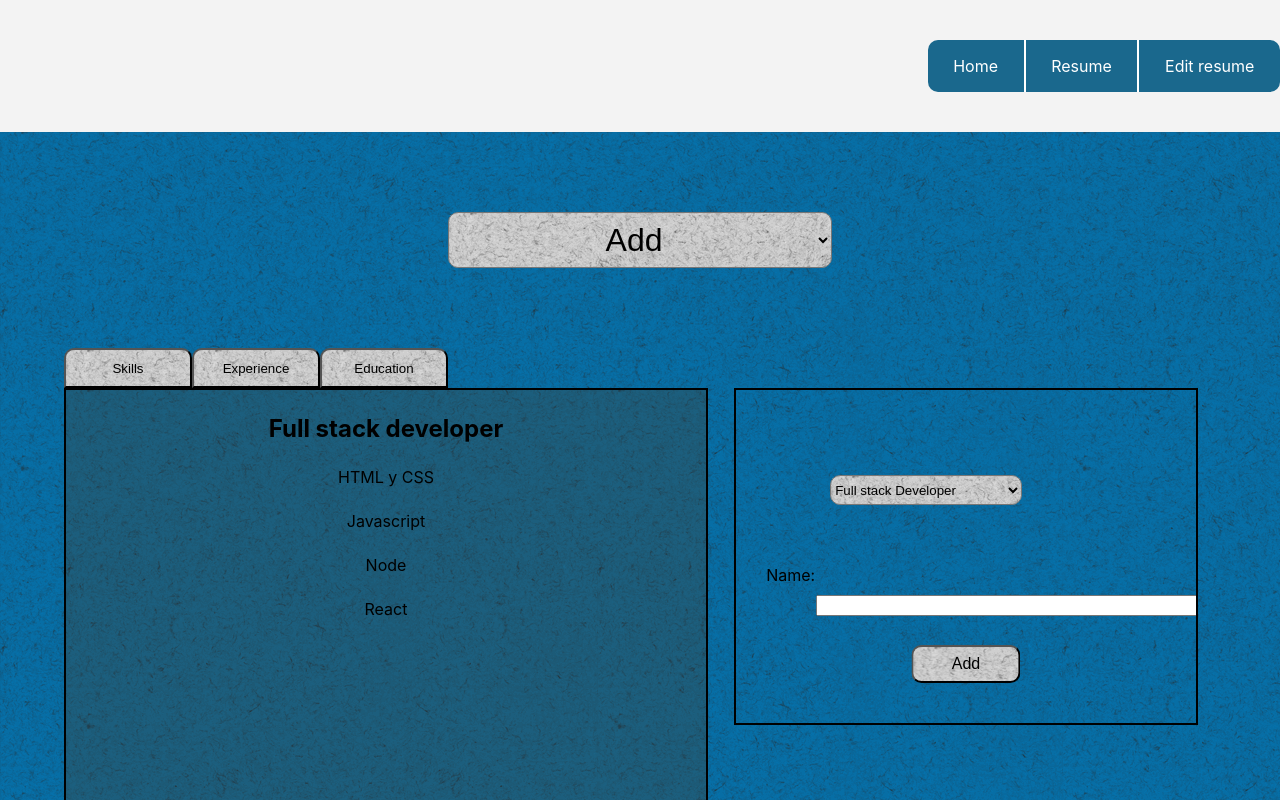
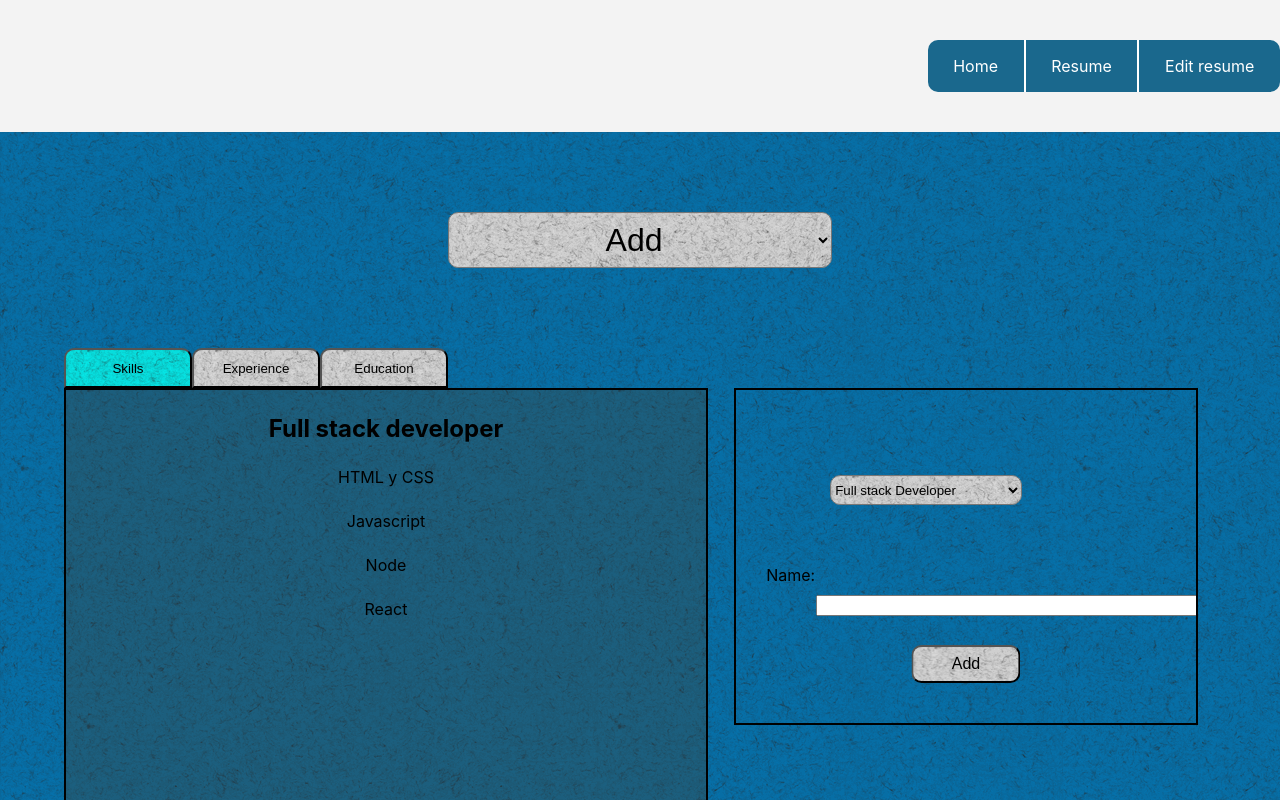
Before and after one commit to MMAndresC/cv-redux, a React (Create React App) app: page /editresume in a window 1280 px wide. Shown: the top 800 px of the page. Built offline with nearby package versions, Linux system fonts and the light colour scheme.

Commit message:
FIXED reset form edit & change style select button

```diff
--- a/package.json
+++ b/package.json
@@ -6,6 +6,7 @@
     "@testing-library/jest-dom": "^5.16.4",
     "@testing-library/react": "^13.3.0",
     "@testing-library/user-event": "^13.5.0",
+    "framer-motion": "^6.3.11",
     "node-sass": "^7.0.1",
     "react": "^18.1.0",
     "react-dom": "^18.1.0",
--- a/src/components/CV/Header/Header.jsx
+++ b/src/components/CV/Header/Header.jsx
@@ -1,6 +1,7 @@
 
 
 const Header = ({name, surname}) => {
+
     return (
         <header className = 'header-cv'>
             <h1>{name} {surname}</h1>
--- a/src/components/EditResume/EditResume.jsx
+++ b/src/components/EditResume/EditResume.jsx
@@ -1,4 +1,4 @@
-
+import {useState} from 'react'
 import { useDispatch, useSelector } from 'react-redux'
 import { useNavigate } from 'react-router-dom';
 
@@ -18,9 +18,20 @@ const EditResume = () => {
     const dispatch = useDispatch();
     const { options } = useSelector(state => state);
 
+  const [category, setCategory] = useState('skills');
 
     const handleChange = (event) => {
         dispatch(modifyOperation(event.target.value));
+    }
+
+    const changeCategory = (category) =>{
+        setCategory(category);
+        dispatch(modifyCategory(category));
+
+    }
+
+    const getCategoryClassName = (elementCategory) => {
+        return `btn-category ${elementCategory === category ? 'btn-category--selected' : ''} `
     }
 
 
@@ -32,9 +43,9 @@ const EditResume = () => {
                 <option value='delete'>Delete</option>
             </select>
             <div className='container-show-buttons'>
-                <button name='btn-category' id='skills' className='btn-category' onClick={() => dispatch(modifyCategory('skills'))}>Skills</button>
-                <button name='btn-category' id='experience' className='btn-category' onClick={() => dispatch(modifyCategory('experience'))}>Experience</button>
-                <button name='btn-category' id='education' className='btn-category' onClick={() => dispatch(modifyCategory('education'))}>Education</button>
+                <button name='btn-category' id='skills' className={getCategoryClassName('skills')} onClick={() => changeCategory('skills')}>Skills</button>
+                <button name='btn-category' id='experience' className={getCategoryClassName('experience')} onClick={() => changeCategory('experience')}>Experience</button>
+                <button name='btn-category' id='education' className={getCategoryClassName('education')} onClick={() => changeCategory('education')}>Education</button>
             </div>
             <div className='container-show'>
                 <div className='container-show-list'>
--- a/src/components/EditResume/FormEditExpEduc.jsx
+++ b/src/components/EditResume/FormEditExpEduc.jsx
@@ -28,10 +28,11 @@ const FormEditExpEduc = () => {
         if(options.category === 'education'){
             dispatch(editEducation(formData, options.toEdit.index));
         }
+        document.querySelector('#edit-form').reset();
     }
 
     return (
-        <form onSubmit={handleSubmit(onSubmit)}>
+        <form id='edit-form' onSubmit={handleSubmit(onSubmit)}>
             <label>
                 <span>Name:</span>
                 <input type='text' name='name' {...register('name')}></input>
--- a/src/components/EditResume/ShowToAdd.jsx
+++ b/src/components/EditResume/ShowToAdd.jsx
@@ -7,6 +7,8 @@ const ShowToAdd = () => {
     const {experience} = useSelector(state => state.experience);
     const {education} = useSelector(state => state.education);
     const {skills} = useSelector(state => state.skills);
+
+
     return(
 
         <div className='container-add'>
--- a/src/components/EditResume/editresume.scss
+++ b/src/components/EditResume/editresume.scss
@@ -12,6 +12,10 @@
         font-weight: bolder;
         text-decoration: underline;
         background-color: rgba(215, 210, 210, 0.978);
+    }
+
+    &--selected{
+        background-color: aqua;
     }
 }
 
```
Also changed, not shown: 1 other file (tests, documents, lock files or other folders).
